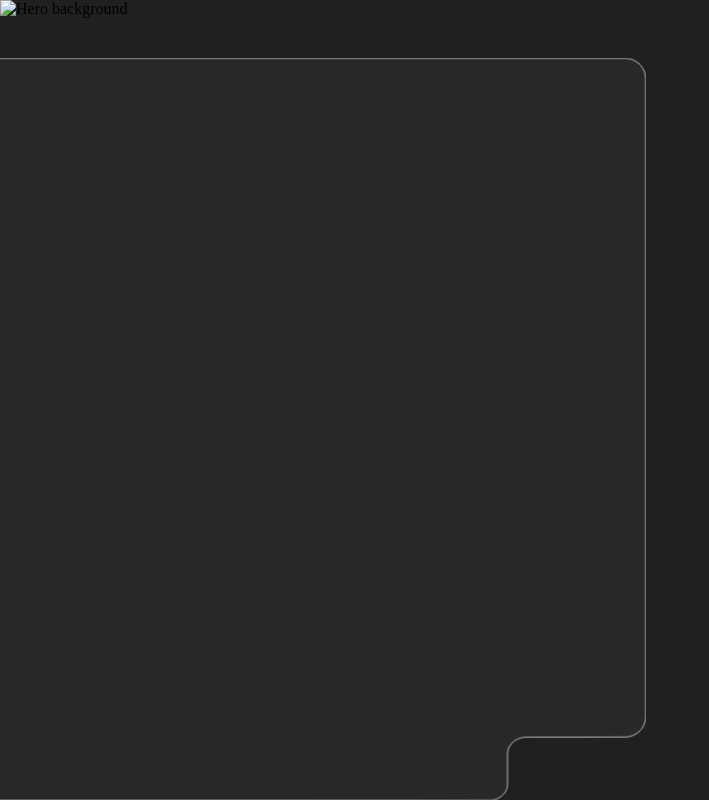
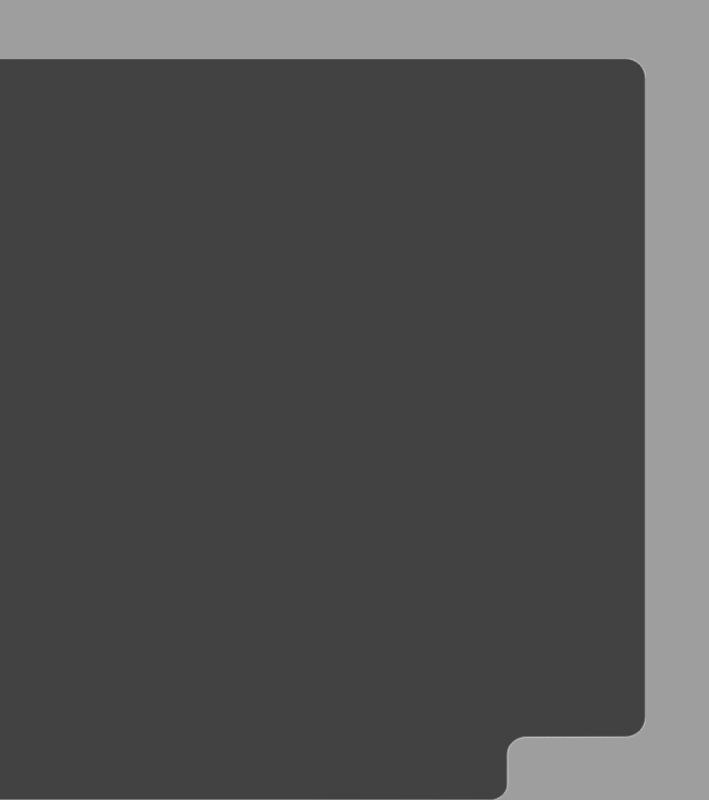
Before and after one commit to SerhioKhavanski/Taxi, a plain HTML site: page index.html in a window 1280 px wide. Shown: the whole page, without its empty margins (0-709 px from the left). Drawn offline with Linux system fonts and the light colour scheme; the site is published under a folder, as on GitHub Pages, so addresses that start at the root find nothing.

Commit message:
fix_bgIMG

```diff
--- a/index.html
+++ b/index.html
@@ -11,7 +11,7 @@
 <body>
   <header>
     <div class="hero">
-      <img src="/img/HeroBGImg.png" alt="Hero background" class="hero-bg" />
+      <img src="img/HeroBGImg.png" alt="Hero background" class="hero-bg" />
 
 
       <svg class="glass-panel"  viewBox="0 0 1112 1076" fill="none" xmlns="http://www.w3.org/2000/svg">
```
Also changed, not shown: 1 other file.
